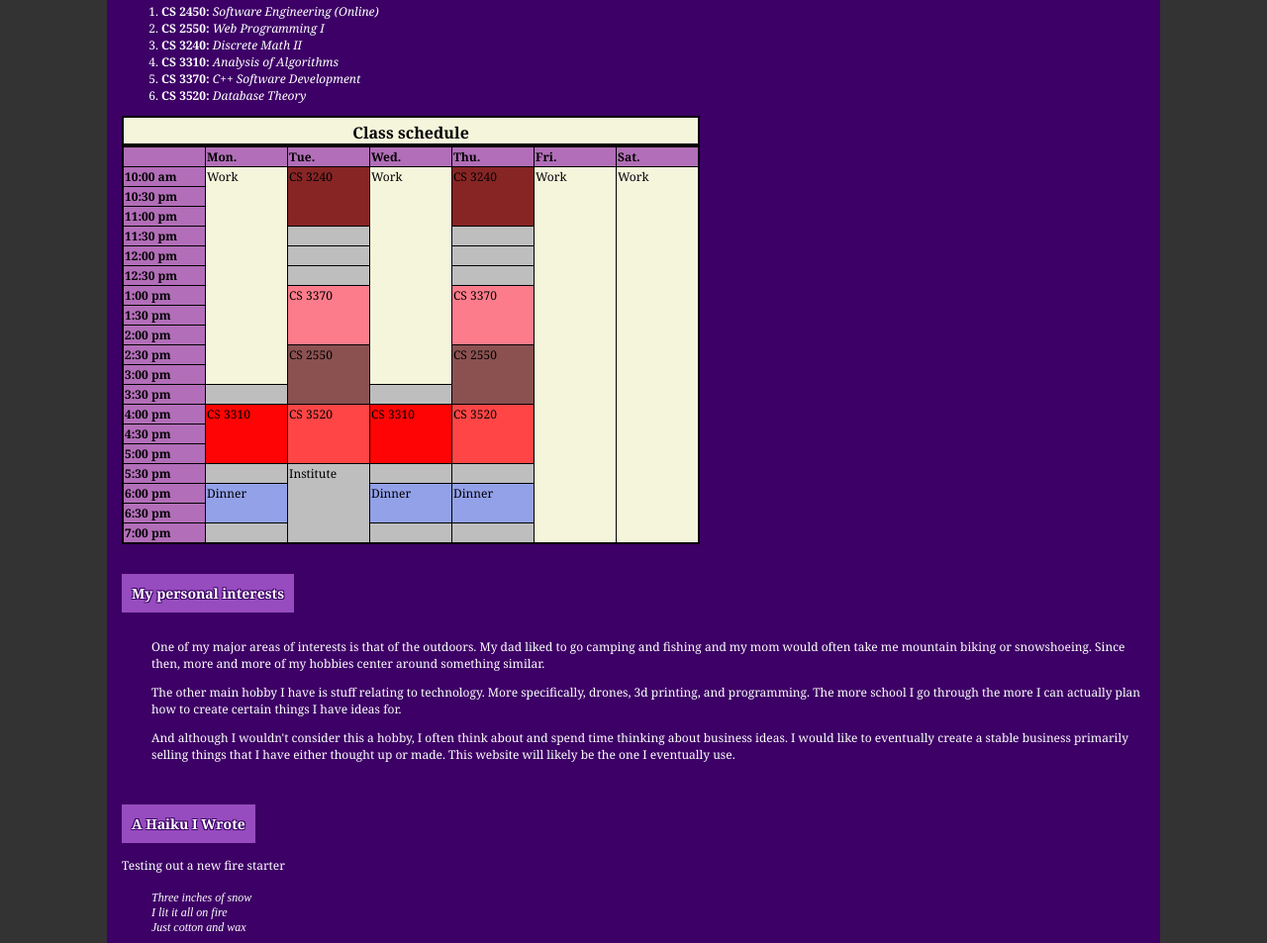
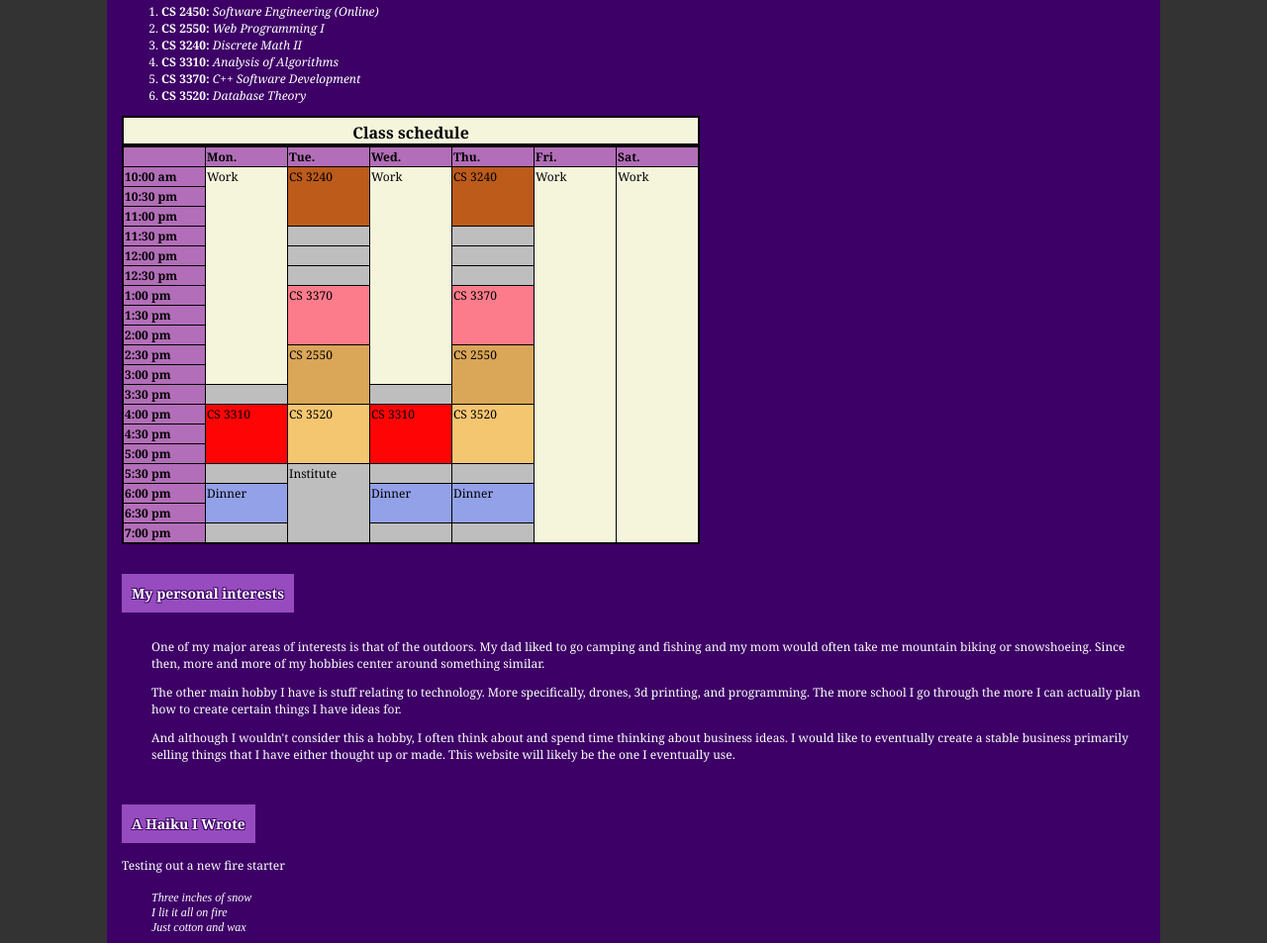
Before and after one commit to tylrhnry/wop, a plain HTML site: page html/index.html in a window 1280 px wide. Shown: the part 577-1530 px from the top of the page at 99% size. Drawn offline with Linux system fonts and the light colour scheme; files that its build step writes are made by us from their sources; files whose address does not match are found by name.

Commit message:
Created separate folders for html/css/images

```diff
--- a/wopco.css
+++ b/css/wopco.css
@@ -108,11 +108,11 @@ th {
 }
 
 #cls3240 {
-    background-color: rgb(135, 37, 37);
+    background-color: rgb(188, 91, 26);
 }
 
 #cls2550 {
-    background-color: rgb(139, 81, 81);
+    background-color: rgb(218, 166, 88);
 }
 
 #cls3310 {
@@ -120,7 +120,7 @@ th {
 }
 
 #cls3520 {
-    background-color: rgb(255, 69, 69);
+    background-color: rgb(244, 198, 112);
 }
 
 #cls3370 {
```
Also changed, not shown: html/index.html (renamed from index.html), images/black goose left.png (renamed from black goose left.png), images/black goose right.png (renamed from black goose right.png), images/purple goose left.png (renamed from purple goose left.png), images/purple goose right.png (renamed from purple goose right.png), images/white goose left.png (renamed from white goose left.png), images/white goose right.png (renamed from white goose right.png), images/yellow goose left.png (renamed from yellow goose left.png), images/yellow goose right.png (renamed from yellow goose right.png), 1 other file.
